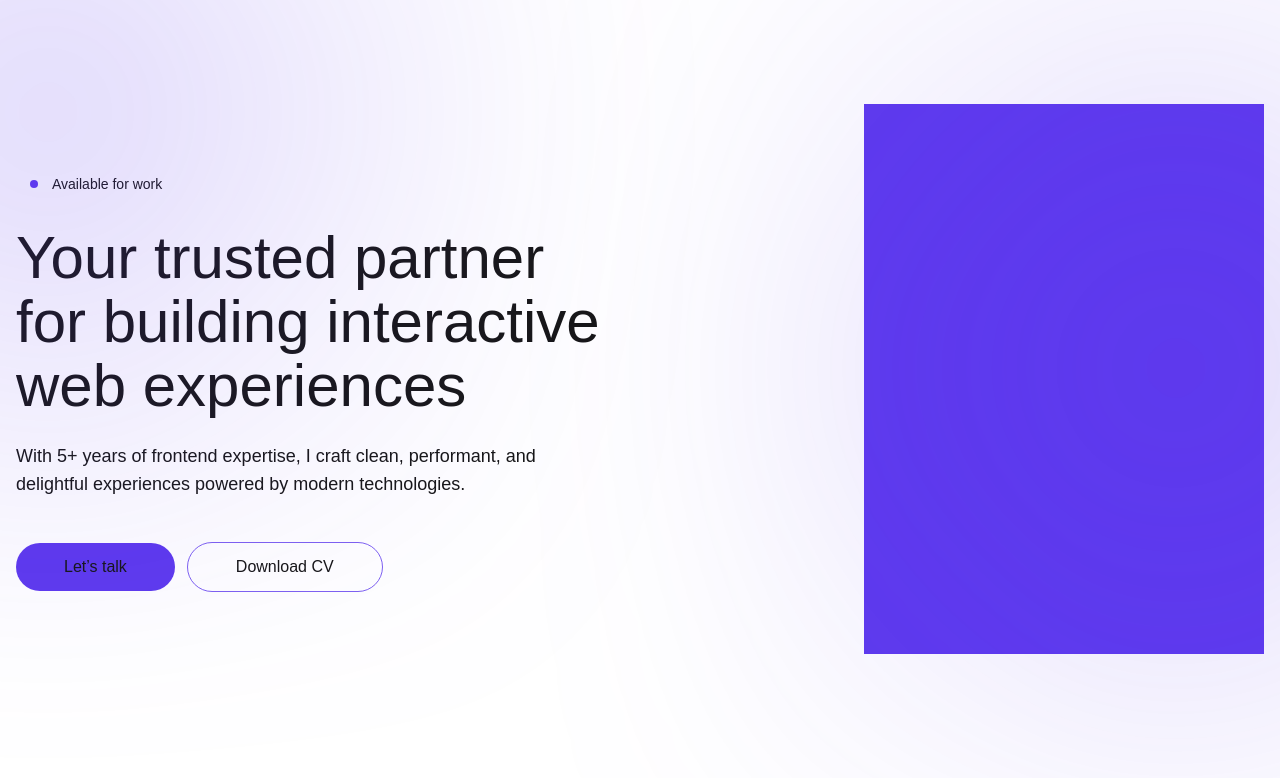
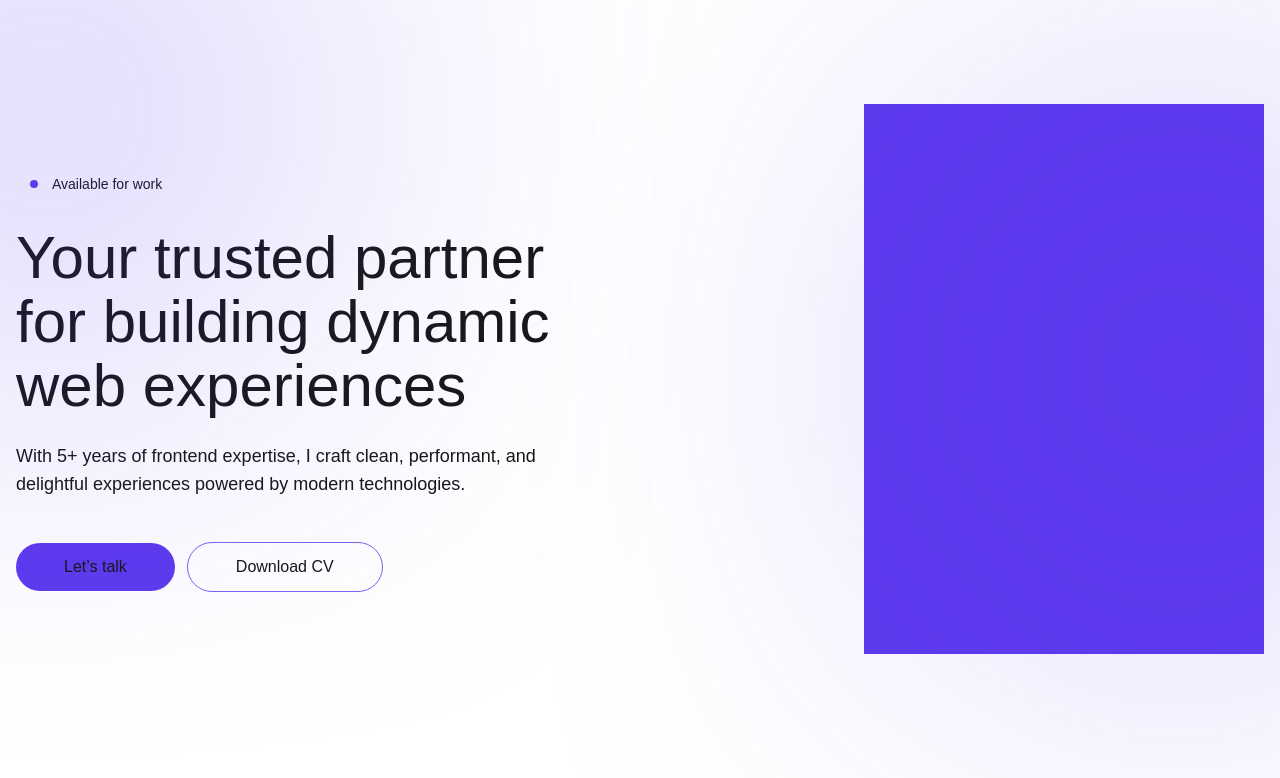
Before and after one commit to rizkyazizhsn/portfolio, a Next.js app: page / in a window 1280 px wide. Shown: the top 778 px of the page. Built offline with nearby package versions, Linux system fonts and the light colour scheme.

Commit message:
feat: change word interactive to dynamic

```diff
--- a/src/modules/hero/Hero.tsx
+++ b/src/modules/hero/Hero.tsx
@@ -48,7 +48,7 @@ const Hero = () => {
                   animate={{ y: 0 }}
                   transition={{ duration: 0.5, delay: 0.3, ease: "easeOut" }}
                 >
-                  for building interactive
+                  for building dynamic
                 </motion.span>
               </h1>
               <h1 className="flex items-center overflow-hidden">
```
